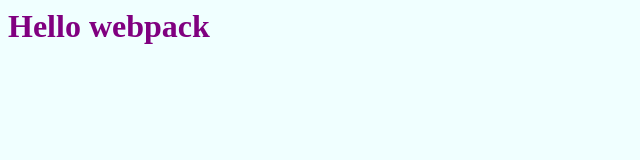
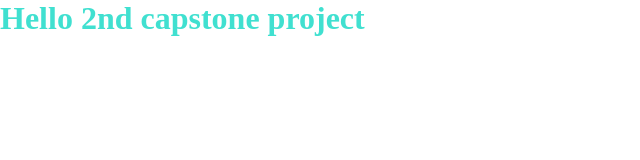
Before and after one commit to MattGomb/module2-capstone, a website built with webpack: page src/index.html in a window 1280 px wide. Shown: the whole page, without its empty margins (0-640 px from the left). Built offline with nearby package versions, Linux system fonts and the light colour scheme.

Commit message:
Add basic layout to html

```diff
--- a/src/index.html
+++ b/src/index.html
@@ -7,6 +7,19 @@
   <title>Document</title>
 </head>
 <body>
+  <section id="navbar">
+    <nav>
+
+    </nav>
+  </section>
+  <main>
+    <section id="main-container">
+      <h1>Hello 2nd capstone project</h1>
+    </section>
+  </main>
+  <section id="footer">
+
+  </section>
 
 </body>
 </html>
--- a/src/index.js
+++ b/src/index.js
@@ -1,14 +1 @@
-import _ from 'lodash';
 import './style.css';
-
-function component() {
-  const element = document.createElement('div');
-
-  // Lodash, now imported by this script
-  element.innerHTML = _.join(['Hello', 'webpack'], ' ');
-  element.classList.add('hello');
-
-  return element;
-}
-
-document.body.appendChild(component());
--- a/src/style.css
+++ b/src/style.css
@@ -1,9 +1,13 @@
-body {
-  background-color: azure;
+/* import fonts */
+
+* {
+  padding: 0;
+  margin: 0;
+  box-sizing: border-box;
 }
 
-.hello {
-  color: purple;
+h1 {
   font-size: 2rem;
   font-weight: bold;
+  color: turquoise;
 }
```
Also changed, not shown: dist/index.html, dist/main.js.
